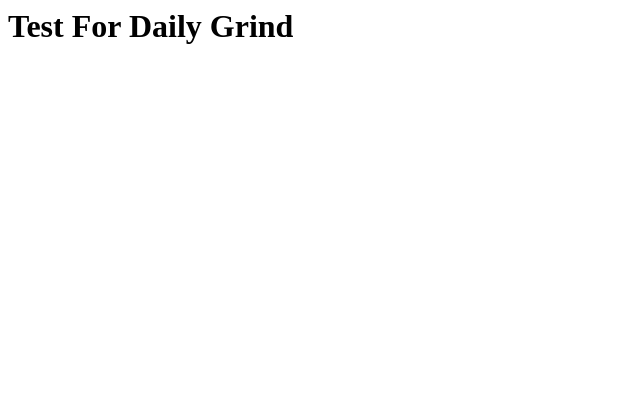
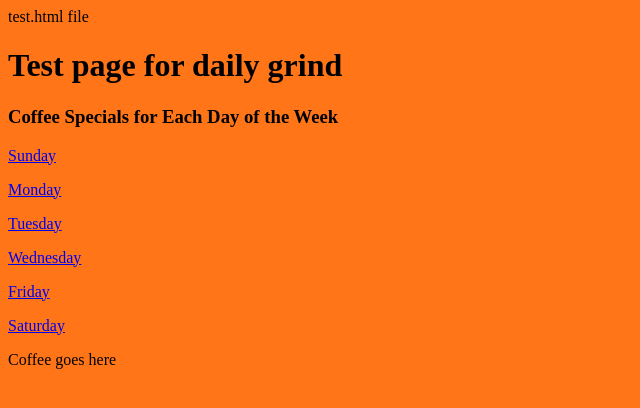
Before and after one commit to yosuof206/grind-hard, a plain HTML site: page test.html in a window 1280 px wide. Shown: the whole page, without its empty margins (0-640 px from the left). Drawn offline with Linux system fonts and the light colour scheme.

Commit message:
Update test.html

```diff
--- a/test.html
+++ b/test.html
@@ -1,15 +1,83 @@
-<html>
+test.html file <html>
+
     <head>
+
         <title>
-         Test For Daily Grind
+                Test page for daily grind
         </title>
+
+
+
+
+        <style type="text/css">
+
+            html {background-color:#FF7518;/* pumpkin - overwrites default /}
+
+            .feature {color:#FF7518; / daily feature color - pumpkin! /}
+
+            .masthead{
+                font-family: 'Holtwood One SC', serif; / required for google font /
+                font-size:3em;
+            }
+
+            #logo{
+                float:right;
+                display:inline-block;
+                padding:2px;
+                max-width:100px; / actual size of image /
+                width:20%; / approximate size taken on screen in maximum view /
+            }
+
+            #coffee {
+                float:left;
+                display:inline-block;
+                padding:20px;
+                max-width:300px; / best if actual size of image /
+                width:33%; / approximate size taken on screen in maximum view /
+            }
+
+            h3.slogan{
+               font-style:italic; / make the slogan italics */
+            }
+        </style>
+
+
+
+
+
+
+
+
+
+
     </head>
+
     <body>
-<h1>
-    Test For Daily Grind
-</h1>
-  <script>
-      alert("This is js");
-  </script>
+        <h1> Test page for daily grind </h1>
+
+
+
+
+            <h3>Coffee Specials for Each Day of the Week</h3>
+            <p><a href="?day=0">Sunday</a></p>
+            <p><a href="?day=1">Monday</a></p>
+            <p><a href="?day=2">Tuesday</a></p>
+            <p><a href="?day=3">Wednesday</a></p>
+            <p><a href="?day=4">Friday</a></p>
+            <p><a href="?day=5">Saturday</a></p>
+
+
+
+         <span id="coffee-output">Coffee goes here</span>
+
+
+
+
+          <script src="js/daily-grind.js"></script>
+
+
+
     </body>
+
+
 </html>
```
Lines whose indentation alone changed are shown as unchanged.
